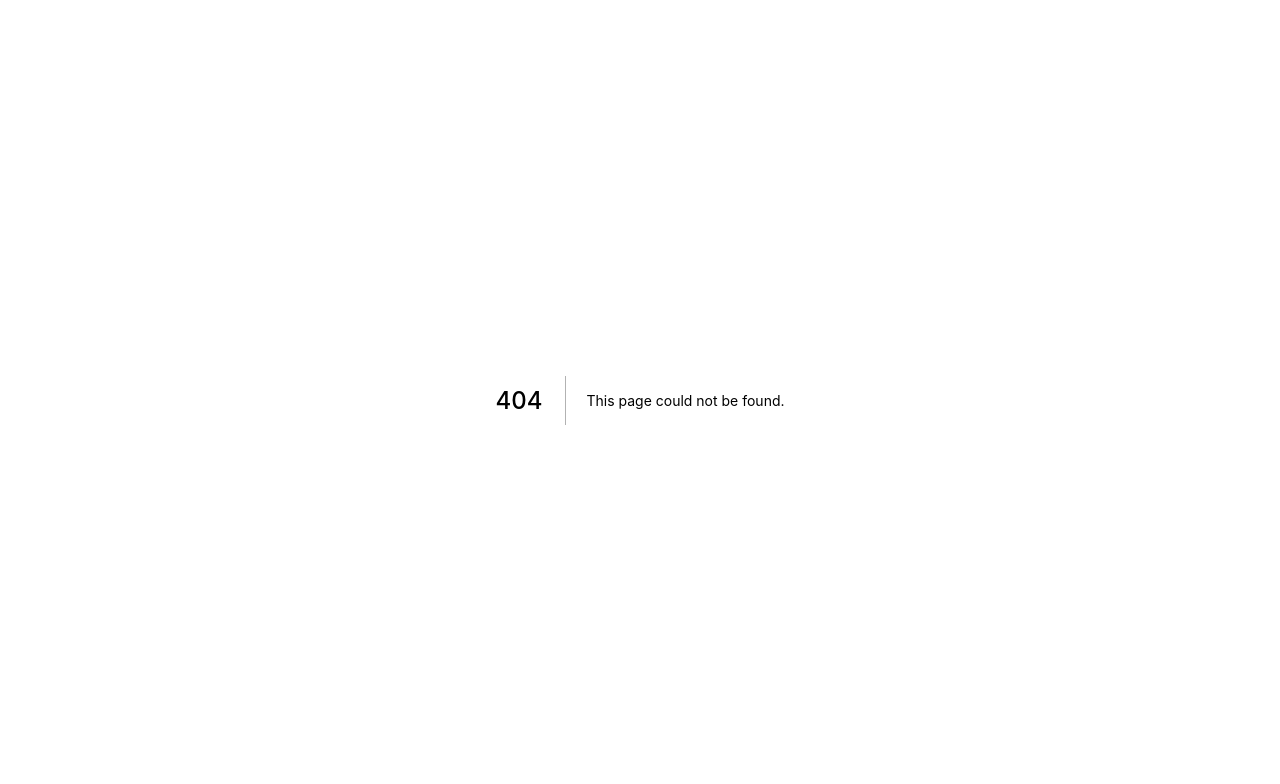
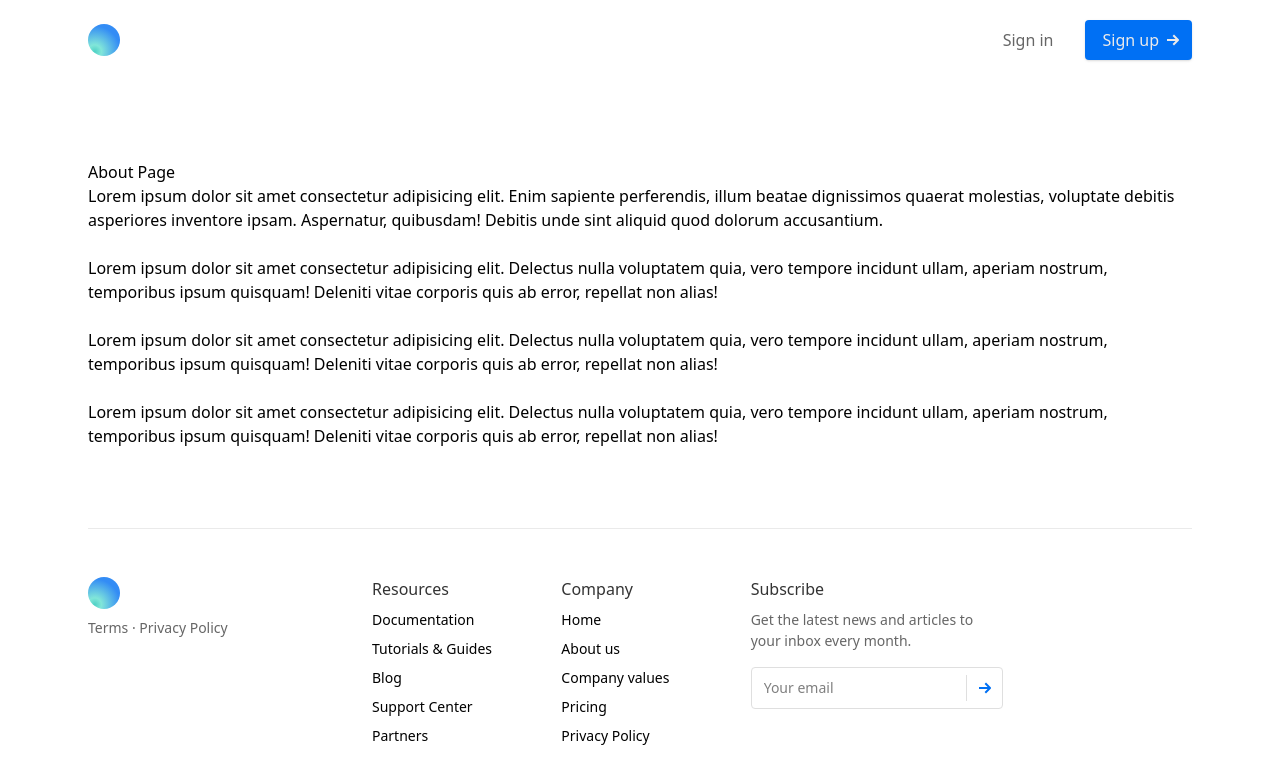
Before and after one commit to diogoverde/onboarding-landing, a Next.js app: page /about in a window 1280 px wide. Before the commit this address had no page. Shown: the top 784 px of the page. Built offline with nearby package versions, Linux system fonts and the light colour scheme.

Commit message:
added main pages to be used

```diff
--- a/components/Footer.js
+++ b/components/Footer.js
@@ -42,14 +42,14 @@ const Footer = () => {
             </div>
             <div className="text-sm text-gray-600">
               <Link
-                href="#"
+                href="/terms"
                 className="text-gray-600 hover:text-gray-900 hover:underline transition duration-150 ease-in-out"
               >
                 Terms
               </Link>{" "}
               ·{" "}
               <Link
-                href="#"
+                href="/privacy"
                 className="text-gray-600 hover:text-gray-900 hover:underline transition duration-150 ease-in-out"
               >
                 Privacy Policy
@@ -79,7 +79,7 @@ const Footer = () => {
               </li>
               <li className="mb-2">
                 <Link
-                  href="#"
+                  href="/blog"
                   className="text-gray-600 hover:text-gray-900 transition duration-150 ease-in-out"
                 >
                   Blog
--- /dev/null
+++ b/pages/about.js
@@ -0,0 +1,50 @@
+import Header from "../components/Header";
+import Hero from "../components/Hero";
+import Footer from "../components/Footer";
+import Newsletter from "../components/Newsletter";
+
+export default function About() {
+  return (
+    <div className="flex flex-col min-h-screen overflow-hidden">
+      <Header />
+      <main className="flex-grow">
+        <section>
+          <div className="max-w-6xl mx-auto px-4 sm:px-6">
+            <div className="pt-32 pb-12 md:pt-40 md:pb-20">
+              <span>About Page</span>
+              <p>
+                Lorem ipsum dolor sit amet consectetur adipisicing elit. Enim
+                sapiente perferendis, illum beatae dignissimos quaerat
+                molestias, voluptate debitis asperiores inventore ipsam.
+                Aspernatur, quibusdam! Debitis unde sint aliquid quod dolorum
+                accusantium.
+              </p>
+              <br />
+              <p>
+                Lorem ipsum dolor sit amet consectetur adipisicing elit.
+                Delectus nulla voluptatem quia, vero tempore incidunt ullam,
+                aperiam nostrum, temporibus ipsum quisquam! Deleniti vitae
+                corporis quis ab error, repellat non alias!
+              </p>
+              <br />
+              <p>
+                Lorem ipsum dolor sit amet consectetur adipisicing elit.
+                Delectus nulla voluptatem quia, vero tempore incidunt ullam,
+                aperiam nostrum, temporibus ipsum quisquam! Deleniti vitae
+                corporis quis ab error, repellat non alias!
+              </p>
+              <br />
+              <p>
+                Lorem ipsum dolor sit amet consectetur adipisicing elit.
+                Delectus nulla voluptatem quia, vero tempore incidunt ullam,
+                aperiam nostrum, temporibus ipsum quisquam! Deleniti vitae
+                corporis quis ab error, repellat non alias!
+              </p>
+            </div>
+          </div>
+        </section>
+      </main>
+      <Footer />
+    </div>
+  );
+}
--- /dev/null
+++ b/pages/blog.js
@@ -0,0 +1,20 @@
+import Header from "../components/Header";
+import Hero from "../components/Hero";
+import Footer from "../components/Footer";
+import Newsletter from "../components/Newsletter";
+
+export default function About() {
+  return (
+    <div className="flex flex-col min-h-screen overflow-hidden">
+      <Header />
+      <main className="flex-grow">
+        <div className="max-w-6xl mx-auto px-4 sm:px-6">
+          <div className="pt-32 pb-12 md:pt-40 md:pb-20">
+            <span>Blog page - have a list of blog posts</span>
+          </div>
+        </div>
+      </main>
+      <Footer />
+    </div>
+  );
+}
--- /dev/null
+++ b/pages/privacy.js
@@ -0,0 +1,20 @@
+import Header from "../components/Header";
+import Hero from "../components/Hero";
+import Footer from "../components/Footer";
+import Newsletter from "../components/Newsletter";
+
+export default function Privacy() {
+  return (
+    <div className="flex flex-col min-h-screen overflow-hidden">
+      <Header />
+      <main className="flex-grow">
+        <div className="max-w-6xl mx-auto px-4 sm:px-6">
+          <div className="pt-32 pb-12 md:pt-40 md:pb-20">
+            <span>Privacy page</span>
+          </div>
+        </div>
+      </main>
+      <Footer />
+    </div>
+  );
+}
--- a/pages/signin.js
+++ b/pages/signin.js
@@ -9,12 +9,10 @@ export default function SignIn() {
       <main className="flex-grow">
         <section className="bg-gradient-to-b from-gray-100 to-white">
           <div className="max-w-6xl mx-auto px-4 sm:px-6">
-            <div className="pt-32 pb-12 md:pt-40 md:pb-20">
+            <div className="pt-28 pb-12 md:pt-40 md:pb-20">
               {/* Page header */}
               <div className="max-w-3xl mx-auto text-center pb-12 md:pb-20">
-                <h1 className="h1">
-                  Welcome back
-                </h1>
+                <h1 className="h1">Welcome back</h1>
               </div>
 
               {/* Form */}
```
